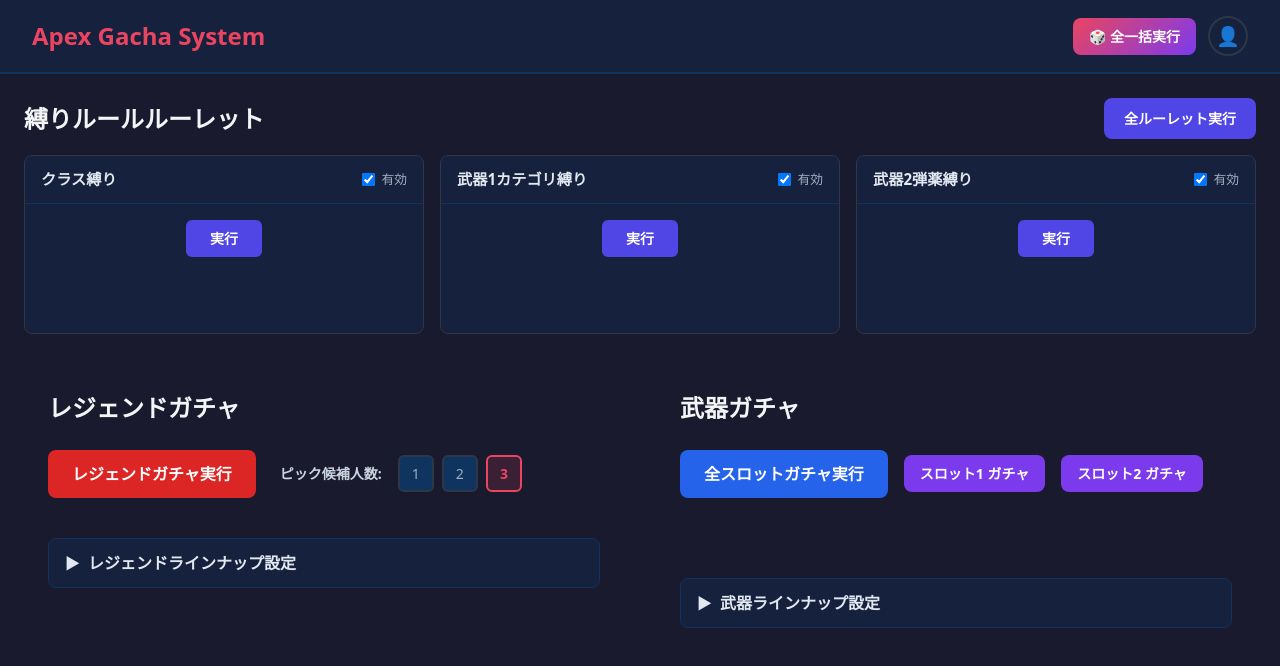
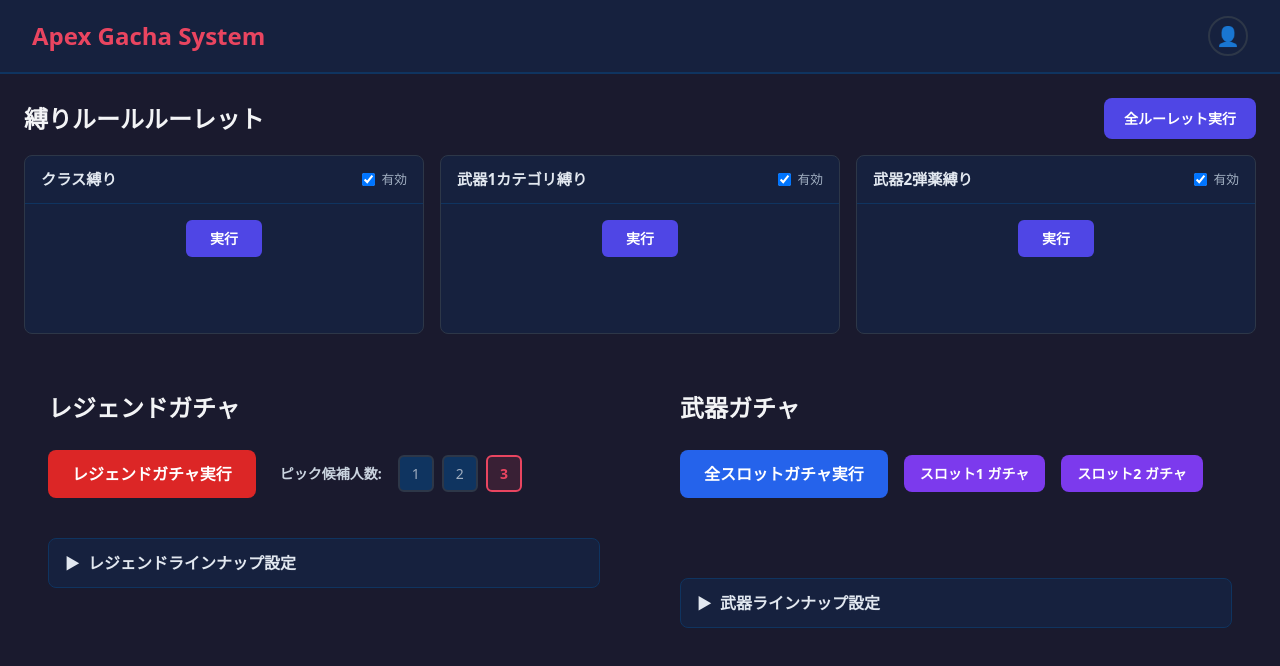
Before and after one commit to bechikun26-max/Dopexlegends, a React (Vite) app: page / in a window 1280 px wide. Shown: the top 666 px of the page. Built offline with nearby package versions, Linux system fonts and the light colour scheme.

Commit message:
remove: all-execute button and externalTrigger logic

```diff
--- a/src/App.module.css
+++ b/src/App.module.css
@@ -21,28 +21,6 @@
   font-size: 1.5rem;
   color: #e94560;
   font-weight: 700;
-}
-
-.headerActions {
-  display: flex;
-  align-items: center;
-  gap: 0.75rem;
-}
-
-.allExecuteButton {
-  padding: 0.5rem 1rem;
-  background: linear-gradient(135deg, #e94560, #7c3aed);
-  color: #ffffff;
-  border: none;
-  border-radius: 0.5rem;
-  font-size: 0.875rem;
-  font-weight: 700;
-  cursor: pointer;
-  transition: opacity 0.2s;
-}
-
-.allExecuteButton:hover {
-  opacity: 0.85;
 }
 
 .profileButton {
--- a/src/App.tsx
+++ b/src/App.tsx
@@ -7,6 +7,7 @@ import { UserProfile } from './components/profile/UserProfile';
 import { AdminPanel } from './components/admin/AdminPanel';
 import { AdminLogin } from './components/admin/AdminLogin';
 import styles from './App.module.css';
+
 
 /** パスが /bo かどうかを判定 */
 function isBOPath(): boolean {
@@ -18,24 +19,11 @@ function AppContent() {
   const { legendGacha, weaponGacha } = useAppContext();
   const showSlot3 = legendGacha.partyResult?.some(l => l.hasThirdWeaponSlot) === true;
   const [showProfile, setShowProfile] = useState(false);
-  const [allExecuteTrigger, setAllExecuteTrigger] = useState(0);
-
-  const handleAllExecute = useCallback(() => {
-    setAllExecuteTrigger((prev) => prev + 1);
-  }, []);
 
   return (
     <div className={styles.app}>
       <header className={styles.header}>
         <h1 className={styles.title}>Apex Gacha System</h1>
-        <div className={styles.headerActions}>
-          <button
-            type="button"
-            className={styles.allExecuteButton}
-            onClick={handleAllExecute}
-          >
-            🎲 全一括実行
-          </button>
         <button
           type="button"
           className={styles.profileButton}
@@ -45,7 +33,6 @@ function AppContent() {
         >
           👤
         </button>
-        </div>
       </header>
 
       {/* プロフィールパネル */}
@@ -78,13 +65,12 @@ function AppContent() {
           setLegendChecks={legendGacha.setChecks}
           setWeaponSlot1Checks={weaponGacha.setSlot1Checks}
           setWeaponSlot2Checks={weaponGacha.setSlot2Checks}
-          externalTrigger={allExecuteTrigger}
         />
 
         {/* Legend & Weapon side by side */}
         <div className={styles.gachaRow}>
-          <LegendGacha externalTrigger={allExecuteTrigger} />
-          <WeaponGacha showSlot3={showSlot3} externalTrigger={allExecuteTrigger} />
+          <LegendGacha />
+          <WeaponGacha showSlot3={showSlot3} />
         </div>
       </main>
     </div>
--- a/src/components/legend/LegendGacha.tsx
+++ b/src/components/legend/LegendGacha.tsx
@@ -1,4 +1,4 @@
-import { useState, useCallback, useRef, useEffect } from 'react';
+import { useState, useCallback, useRef } from 'react';
 import { useAppContext } from '../../context/AppContext';
 import { LEGENDS } from '../../data/legends';
 import type { Legend } from '../../types';
@@ -22,14 +22,10 @@ function mapErrorMessage(error: string | null): string | null {
   }
 }
 
-interface LegendGachaProps {
-  externalTrigger?: number;
-}
-
 /**
  * レジェンドガチャのメインコンポーネント（ピック候補専用）。
  */
-export function LegendGacha({ externalTrigger = 0 }: LegendGachaProps) {
+export function LegendGacha() {
   const { legendGacha, effectiveLineup } = useAppContext();
   const { checks, partyResult, error, toggleLegend, toggleClass, toggleAll, executePartyGacha } = legendGacha;
 
@@ -80,16 +76,6 @@ export function LegendGacha({ externalTrigger = 0 }: LegendGachaProps) {
       timeoutRefs.current.push(timeout);
     }
   }, [isAnimating, partySize, handleExecute]);
-
-  // 外部トリガー（全一括実行）でアニメーション開始（ルーレット完了後）
-  const prevExternalTrigger = useRef(externalTrigger);
-  useEffect(() => {
-    if (externalTrigger !== prevExternalTrigger.current) {
-      prevExternalTrigger.current = externalTrigger;
-      // ルーレット演出(1.5s + 0.1s余裕 = 1.6s)完了後にレジェンドガチャ開始
-      setTimeout(() => startAnimation(), 2000);
-    }
-  }, [externalTrigger, startAnimation]);
 
   /** 演出中は仮表示、完了後は確定結果を表示 */
   const shownMembers = isAnimating ? displayMembers : partyResult;
--- a/src/components/roulette/RuleRoulette.tsx
+++ b/src/components/roulette/RuleRoulette.tsx
@@ -14,7 +14,6 @@ interface RuleRouletteProps {
   setLegendChecks: (checks: Map<string, boolean>) => void;
   setWeaponSlot1Checks: (checks: Map<string, boolean>) => void;
   setWeaponSlot2Checks: (checks: Map<string, boolean>) => void;
-  externalTrigger?: number;
 }
 
 /** A single roulette panel with its own animation, result, and controls */
@@ -89,7 +88,6 @@ export function RuleRoulette({
   setLegendChecks,
   setWeaponSlot1Checks,
   setWeaponSlot2Checks,
-  externalTrigger = 0,
 }: RuleRouletteProps) {
   const {
     legendClassSlot,
@@ -112,15 +110,6 @@ export function RuleRoulette({
   const handleSpinAll = useCallback(() => {
     setSpinAllTrigger((prev) => prev + 1);
   }, []);
-
-  // 外部トリガー（全一括実行ボタン）でルーレットを即座に実行
-  const prevExternalTrigger = useRef(externalTrigger);
-  useEffect(() => {
-    if (externalTrigger !== prevExternalTrigger.current) {
-      prevExternalTrigger.current = externalTrigger;
-      setSpinAllTrigger((prev) => prev + 1);
-    }
-  }, [externalTrigger]);
 
   return (
     <section className={styles.container} aria-label="縛りルールルーレット">
--- a/src/components/weapon/WeaponGacha.tsx
+++ b/src/components/weapon/WeaponGacha.tsx
@@ -1,4 +1,4 @@
-import { useMemo, useCallback, useState, useRef, useEffect } from 'react';
+import { useMemo, useCallback, useState, useRef } from 'react';
 import { useAppContext } from '../../context/AppContext';
 import { useGachaAnimation } from '../../hooks/useGachaAnimation';
 import { WEAPONS } from '../../data/weapons';
@@ -11,7 +11,6 @@ import styles from './WeaponGacha.module.css';
 
 export interface WeaponGachaProps {
   showSlot3?: boolean;
-  externalTrigger?: number;
 }
 
 /**
@@ -23,7 +22,7 @@ export interface WeaponGachaProps {
  *
  * Requirements: 4.1, 4.4, 5.1, 5.2, 5.3, 7.1, 7.2, 7.3, 7.4, 7.5
  */
-export function WeaponGacha({ showSlot3 = false, externalTrigger = 0 }: WeaponGachaProps) {
+export function WeaponGacha({ showSlot3 = false }: WeaponGachaProps) {
   const { weaponGacha } = useAppContext();
   const {
     slot1Checks,
@@ -149,16 +148,6 @@ export function WeaponGacha({ showSlot3 = false, externalTrigger = 0 }: WeaponGa
     }
   }, [animationCandidates, executeSlotGacha]);
 
-  // 外部トリガー（全一括実行）で武器ガチャ開始（ルーレット+レジェンド完了後）
-  const prevExternalTrigger = useRef(externalTrigger);
-  useEffect(() => {
-    if (externalTrigger !== prevExternalTrigger.current) {
-      prevExternalTrigger.current = externalTrigger;
-      // ルーレット(2s) + レジェンド(2s) 完了後に武器ガチャ開始
-      setTimeout(() => startAnimation(), 4000);
-    }
-  }, [externalTrigger, startAnimation]);
-
   /** 演出中は仮表示、完了後は確定結果を表示 */
   const shownSlot1 = isAnimating ? displayItem : slot1Animating ? slot1Display : slot1Result;
   const shownSlot2 = isAnimating ? displayItem : slot2Animating ? slot2Display : slot2Result;
```
Lines whose indentation alone changed are shown as unchanged.
